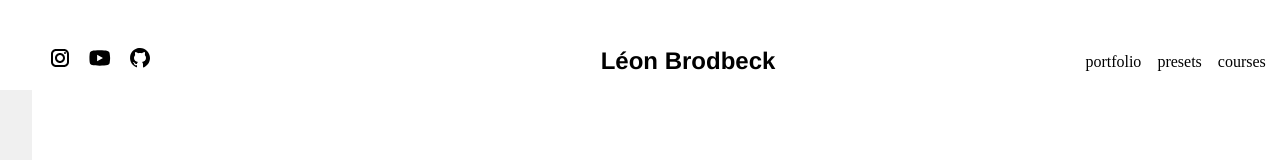
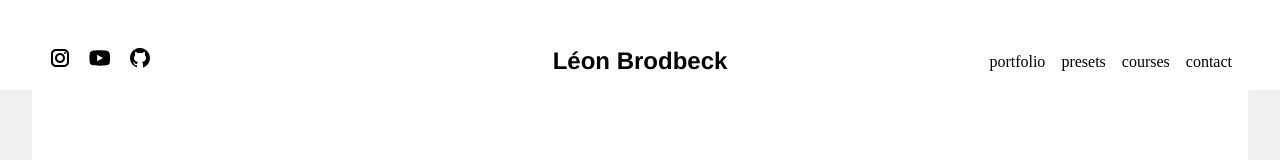
Before and after one commit to brodbeckleon/Portfolio-Website, a React (Vite) app in the folder my-react-app/: page / in a window 1280 px wide. Shown: the top 160 px of the page. Built offline with nearby package versions, Linux system fonts and the light colour scheme.

Commit message:
css update and bugfix

```diff
--- a/my-react-app/src/App.css
+++ b/my-react-app/src/App.css
@@ -1,45 +1,16 @@
 #root {
-  max-width: 1280px;
+  max-width: 100vw;
+  overflow-x: hidden;
+  width: 100%;
   margin: 0 auto;
   padding: 2rem;
   text-align: center;
-}
-
-.logo {
-  height: 6em;
-  padding: 1.5em;
-  will-change: filter;
-  transition: filter 300ms;
-}
-.logo:hover {
-  filter: drop-shadow(0 0 2em #646cffaa);
-}
-.logo.react:hover {
-  filter: drop-shadow(0 0 2em #61dafbaa);
-}
-
-@keyframes logo-spin {
-  from {
-    transform: rotate(0deg);
-  }
-  to {
-    transform: rotate(360deg);
-  }
-}
-
-@media (prefers-reduced-motion: no-preference) {
-  a:nth-of-type(2) .logo {
-    animation: logo-spin infinite 20s linear;
-  }
 }
 
 .card {
   padding: 2em;
 }
 
-.read-the-docs {
-  color: #888;
-}
 
 .container {
   display: flex;
@@ -48,7 +19,7 @@
 }
 
 .section {
-  width: 100vw;
+  width: 100%;
   height: 100vh;
   display: flex;
   align-items: center;
@@ -107,3 +78,7 @@ p {
   height: 30vw;
   margin: 0 auto;
 }
+
+.no-scroll {
+  overflow: hidden;
+}
--- a/my-react-app/src/App.tsx
+++ b/my-react-app/src/App.tsx
@@ -1,4 +1,4 @@
-import { useState } from 'react'
+import { useState, useEffect } from 'react'
 import './App.css'
 import Header from './Header'
 import SectionPhotography from './SectionPhotography.tsx'
@@ -6,13 +6,21 @@ import SectionPhotography from './SectionPhotography.tsx'
 function App() {
     const [activeSection, setActiveSection] = useState('middle')
 
+    useEffect(() => {
+        if (activeSection === 'right') {
+            document.body.classList.add('no-scroll')
+        } else {
+            document.body.classList.remove('no-scroll')
+        }
+    }, [activeSection])
+
     return (
         <>
             <Header title="Léon Brodbeck" />
             <div className={`container ${activeSection}`}>
                 <div className="section left" onClick={() => setActiveSection('left')}>
                     <h2>IT Portfolio</h2>
-                    /* Add your IT portfolio content here */
+                    {/* Add your IT portfolio content here */}
                 </div>
                 <div className="section middle" onClick={() => setActiveSection('middle')}>
                     <div className="about-me">
@@ -31,7 +39,6 @@ function App() {
                     </div>
                 </div>
                 <div className="section right" onClick={() => setActiveSection('right')}>
-
                     <SectionPhotography />
                 </div>
             </div>
--- a/my-react-app/src/Header.css
+++ b/my-react-app/src/Header.css
@@ -1,7 +1,6 @@
 .header {
-    position: fixed;
     top: 0;
-    width: 100%;
+    max-width: 100vw;
     z-index: 999;
     padding: 1rem;
     background-color: #fff;
@@ -55,3 +54,10 @@
   .nav-link:hover {
     text-decoration: underline;
   }
+
+.title-link {
+    text-decoration: none;
+    margin: 0;
+    text-align: center;
+    flex: 1; /* Ensures it takes up the center space */
+}
--- a/my-react-app/src/Header.tsx
+++ b/my-react-app/src/Header.tsx
@@ -19,7 +19,9 @@ const Header: React.FC<HeaderProps> = ({ title }) => {
                 <img src="/icons/icon-github.svg" alt="GitHub" className="icon" />
             </a>
       </div>
-      <h1 className="title">{title}</h1>
+        <a href="/" className="title-link">
+            <h1 className="title">{title}</h1>
+        </a>
       <nav className="nav">
         <ul className="nav-list">
           <li><a href="/portfolio" className="nav-link">portfolio</a></li>
--- a/my-react-app/src/SectionPhotography.css
+++ b/my-react-app/src/SectionPhotography.css
@@ -10,8 +10,8 @@
 }
 
 .slide {
-    max-width: 40vw;
-    max-height: 40vh;
+    max-width: 60vw;
+    max-height: 60vh;
     width: auto;
     height: auto;
     opacity: 0;
@@ -40,12 +40,12 @@
 }
 
 .prev {
-    left: 10px;
+    left: 10vw;
     border-radius: 3px 3px 3px 3px;
 }
 
 .next {
-    right: 10px;
+    right: 10vw;
     border-radius: 3px 3px 3px 3px;
 }
 
```
